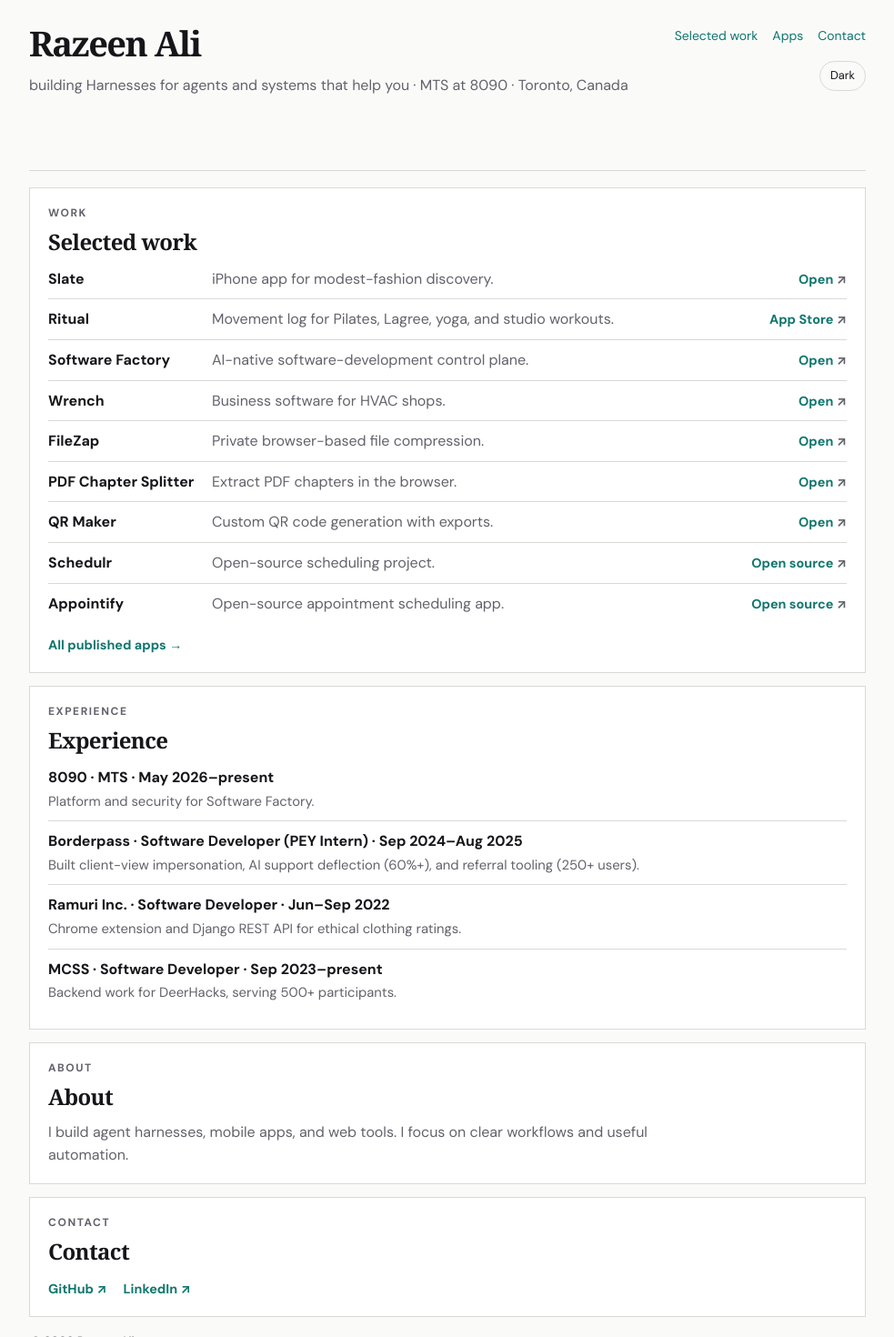
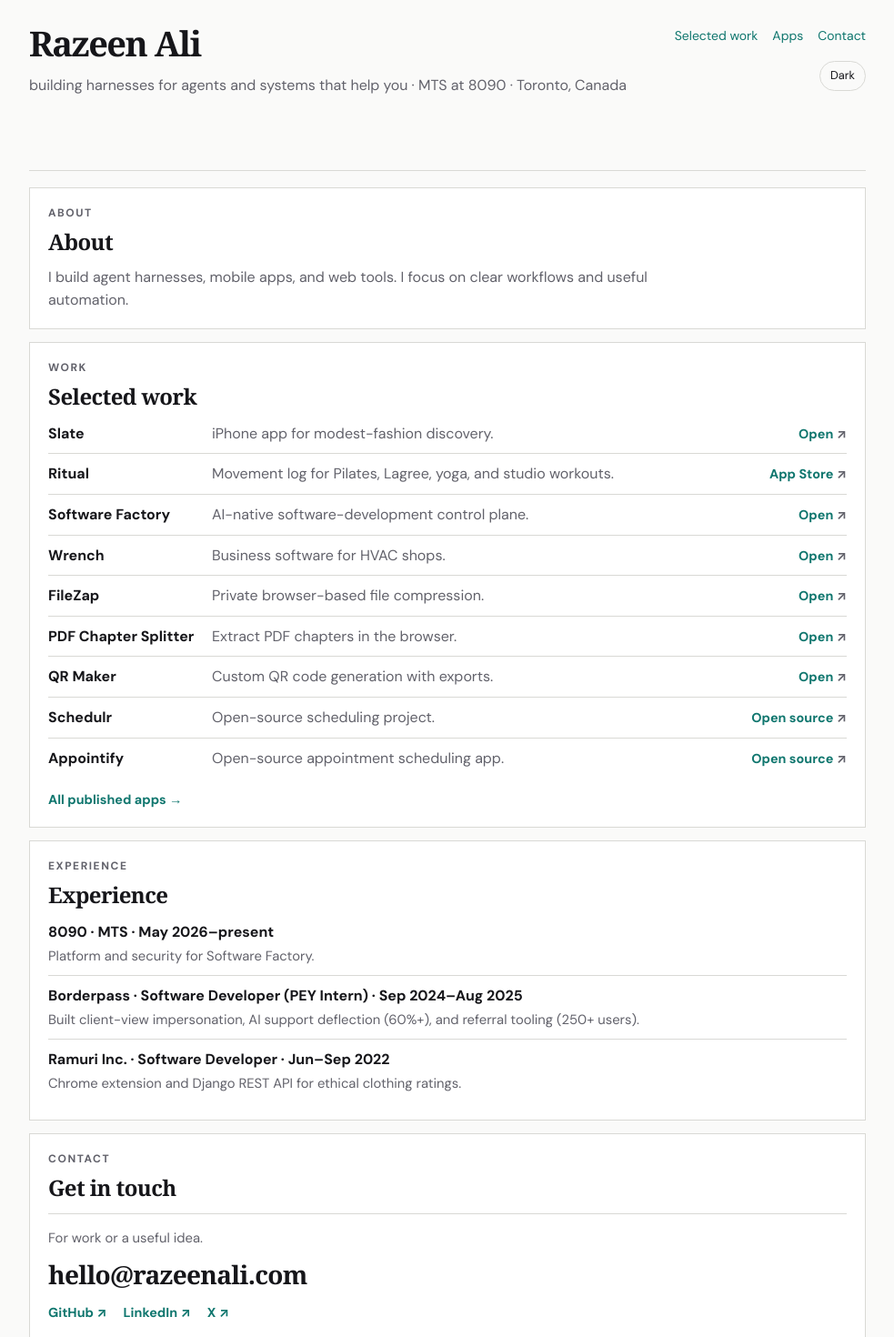
Before and after one commit to r4z33n4l1/razeenali, a Next.js app: page / in a window 1280 px wide. Shown: the top 1470 px of the page at 91% size, without its empty margins (148-1131 px from the left). Built offline with nearby package versions, Linux system fonts and the light colour scheme.

Commit message:
Complete personal site contact and metadata

```diff
--- a/app/globals.css
+++ b/app/globals.css
@@ -36,6 +36,10 @@
 .experience-list span { font-size:.925rem; }
 .section-copy { color:var(--muted); margin-top:12px; max-width:65ch; }
 .contact-list { display:flex; flex-wrap:wrap; gap:18px; }
+.contact-card { border-top:1px solid var(--line); display:grid; gap:13px; margin-top:14px; padding-top:15px; }
+.contact-card > p { color:var(--muted); font-size:.925rem; }
+.contact-email { color:var(--ink); font:600 clamp(1.25rem,2.5vw,1.75rem)/1.1 var(--font-display); letter-spacing:-.025em; width:fit-content; }
+.contact-card .contact-list { margin:0; }
 .site-footer { color:var(--muted); font-size:.84rem; padding:16px 2px 0; }
 
 @media (max-width:680px) { .site-shell { width:min(100% - 28px, 920px); padding-top:20px; } .compact-header { flex-direction:column; gap:22px; min-height:168px; } .header-actions { align-items:flex-start; flex-direction:row; justify-content:space-between; width:100%; } .nav-links { justify-content:flex-start; } .wordmark { font-size:2.125rem; } .index-section { padding:16px; } .index-list li { gap:2px; grid-template-columns:1fr; } .index-list a { width:max-content; } }
--- a/app/layout.tsx
+++ b/app/layout.tsx
@@ -1,6 +1,10 @@
 import type { Metadata } from "next";
 import { DM_Sans } from "next/font/google";
 import "./globals.css";
+
+const siteTitle = "Razeen Ali — building harnesses for agents and systems that help you";
+const siteDescription =
+  "Razeen Ali is a Member of Technical Staff at 8090 in Toronto, building harnesses for agents, systems, mobile apps, and web tools.";
 
 const dmSans = DM_Sans({
   variable: "--font-dm-sans",
@@ -10,14 +14,14 @@
 
 export const metadata: Metadata = {
   metadataBase: new URL("https://razeenali.com"),
-  title: { default: "Razeen Ali — building Harnesses for agents and systems that help you", template: "%s — Razeen Ali" },
-  description: "building Harnesses for agents and systems that help you.",
+  title: { default: siteTitle, template: "%s — Razeen Ali" },
+  description: siteDescription,
   authors: [{ name: "Razeen Ali" }],
   alternates: { canonical: "/" },
   robots: { index: true, follow: true },
   openGraph: {
-    title: "Razeen Ali — building Harnesses for agents and systems that help you",
-    description: "building Harnesses for agents and systems that help you.",
+    title: siteTitle,
+    description: siteDescription,
     url: "/",
     siteName: "Razeen Ali",
     locale: "en_US",
@@ -27,12 +31,14 @@
         url: "/opengraph-image",
         width: 1200,
         height: 630,
-        alt: "Razeen Ali — building Harnesses for agents and systems that help you",
+        alt: siteTitle,
       },
     ],
   },
   twitter: {
     card: "summary_large_image",
+    title: siteTitle,
+    description: siteDescription,
     images: ["/twitter-image"],
   },
 };
--- a/app/page.tsx
+++ b/app/page.tsx
@@ -1,9 +1,37 @@
 import { ThemeToggle } from "@/components/ThemeToggle";
 import { experience, site, socialLinks, workItems } from "@/lib/data";
+
+const personSchema = {
+  "@context": "https://schema.org",
+  "@type": "Person",
+  name: "Razeen Ali",
+  url: "https://razeenali.com",
+  jobTitle: "Member of Technical Staff",
+  worksFor: {
+    "@type": "Organization",
+    name: "8090",
+    url: "https://www.8090.ai",
+  },
+  homeLocation: {
+    "@type": "Place",
+    name: "Toronto, Canada",
+  },
+  sameAs: [
+    "https://github.com/r4z33n4l1",
+    "https://ca.linkedin.com/in/razeenali",
+    "https://x.com/razeenali01",
+    "https://razeenali.app",
+    "https://razeen.im",
+  ],
+};
 
 export default function Home() {
   return (
     <main className="site-shell" id="top">
+      <script
+        type="application/ld+json"
+        dangerouslySetInnerHTML={{ __html: JSON.stringify(personSchema) }}
+      />
       <header className="compact-header">
         <div>
           <a className="wordmark" href="#top" aria-label="Razeen Ali home">Razeen Ali</a>
@@ -20,9 +48,15 @@
       </header>
 
       <div className="index-sections">
+        <section className="index-section" id="about" aria-labelledby="about-title">
+          <p className="section-label">About</p>
+          <h1 id="about-title">About</h1>
+          <p className="section-copy">I build agent harnesses, mobile apps, and web tools. I focus on clear workflows and useful automation.</p>
+        </section>
+
         <section className="index-section" id="work" aria-labelledby="work-title">
           <p className="section-label">Work</p>
-          <h1 id="work-title">Selected work</h1>
+          <h2 id="work-title">Selected work</h2>
           <ul className="index-list">
             {workItems.map((item) => (
               <li key={item.name}>
@@ -48,18 +82,16 @@
           </ul>
         </section>
 
-        <section className="index-section" id="about" aria-labelledby="about-title">
-          <p className="section-label">About</p>
-          <h2 id="about-title">About</h2>
-          <p className="section-copy">I build agent harnesses, mobile apps, and web tools. I focus on clear workflows and useful automation.</p>
-        </section>
-
-        <section className="index-section" id="contact" aria-labelledby="contact-title">
+        <section className="index-section contact-section" id="contact" aria-labelledby="contact-title">
           <p className="section-label">Contact</p>
-          <h2 id="contact-title">Contact</h2>
-          <ul className="contact-list">
-            {socialLinks.map((link) => <li key={link.label}><a href={link.href} target="_blank" rel="noreferrer">{link.label} <span aria-hidden="true">↗</span></a></li>)}
-          </ul>
+          <h2 id="contact-title">Get in touch</h2>
+          <div className="contact-card">
+            <p>For work or a useful idea.</p>
+            <a className="contact-email" href="mailto:hello@razeenali.com">hello@razeenali.com</a>
+            <ul className="contact-list">
+              {socialLinks.map((link) => <li key={link.label}><a href={link.href} target="_blank" rel="noreferrer">{link.label} <span aria-hidden="true">↗</span></a></li>)}
+            </ul>
+          </div>
         </section>
       </div>
       <footer className="site-footer">© {new Date().getFullYear()} Razeen Ali</footer>
--- a/lib/data.ts
+++ b/lib/data.ts
@@ -1,7 +1,7 @@
 export const site = {
   name: "Razeen Ali",
   canonicalUrl: "https://razeenali.com",
-  positioning: "building Harnesses for agents and systems that help you · MTS at 8090 · Toronto, Canada",
+  positioning: "building harnesses for agents and systems that help you · MTS at 8090 · Toronto, Canada",
 } as const;
 
 export type WorkItem = {
@@ -29,10 +29,10 @@
   { company: "8090", role: "MTS", dates: "May 2026–present", summary: "Platform and security for Software Factory." },
   { company: "Borderpass", role: "Software Developer (PEY Intern)", dates: "Sep 2024–Aug 2025", summary: "Built client-view impersonation, AI support deflection (60%+), and referral tooling (250+ users)." },
   { company: "Ramuri Inc.", role: "Software Developer", dates: "Jun–Sep 2022", summary: "Chrome extension and Django REST API for ethical clothing ratings." },
-  { company: "MCSS", role: "Software Developer", dates: "Sep 2023–present", summary: "Backend work for DeerHacks, serving 500+ participants." },
 ] as const satisfies readonly Experience[];
 
 export const socialLinks = [
   { label: "GitHub", href: "https://github.com/r4z33n4l1" },
   { label: "LinkedIn", href: "https://ca.linkedin.com/in/razeenali" },
+  { label: "X", href: "https://x.com/razeenali01" },
 ] as const;
--- a/lib/og-image.tsx
+++ b/lib/og-image.tsx
@@ -1,6 +1,6 @@
 import { ImageResponse } from "next/og";
 
-export const ogAlt = "Razeen Ali — building Harnesses for agents and systems that help you";
+export const ogAlt = "Razeen Ali — building harnesses for agents and systems that help you";
 export const ogSize = { width: 1200, height: 630 };
 
 export function createOgImage() {
@@ -34,7 +34,7 @@
         </div>
         <div style={{ display: "flex", flexDirection: "column", maxWidth: 920 }}>
           <div style={{ fontSize: 72, letterSpacing: "-0.055em", lineHeight: 0.98 }}>
-            building Harnesses for agents
+            building harnesses for agents
           </div>
           <div style={{ color: "#0f766e", fontSize: 72, letterSpacing: "-0.055em", lineHeight: 0.98 }}>
             and systems that help you
```
